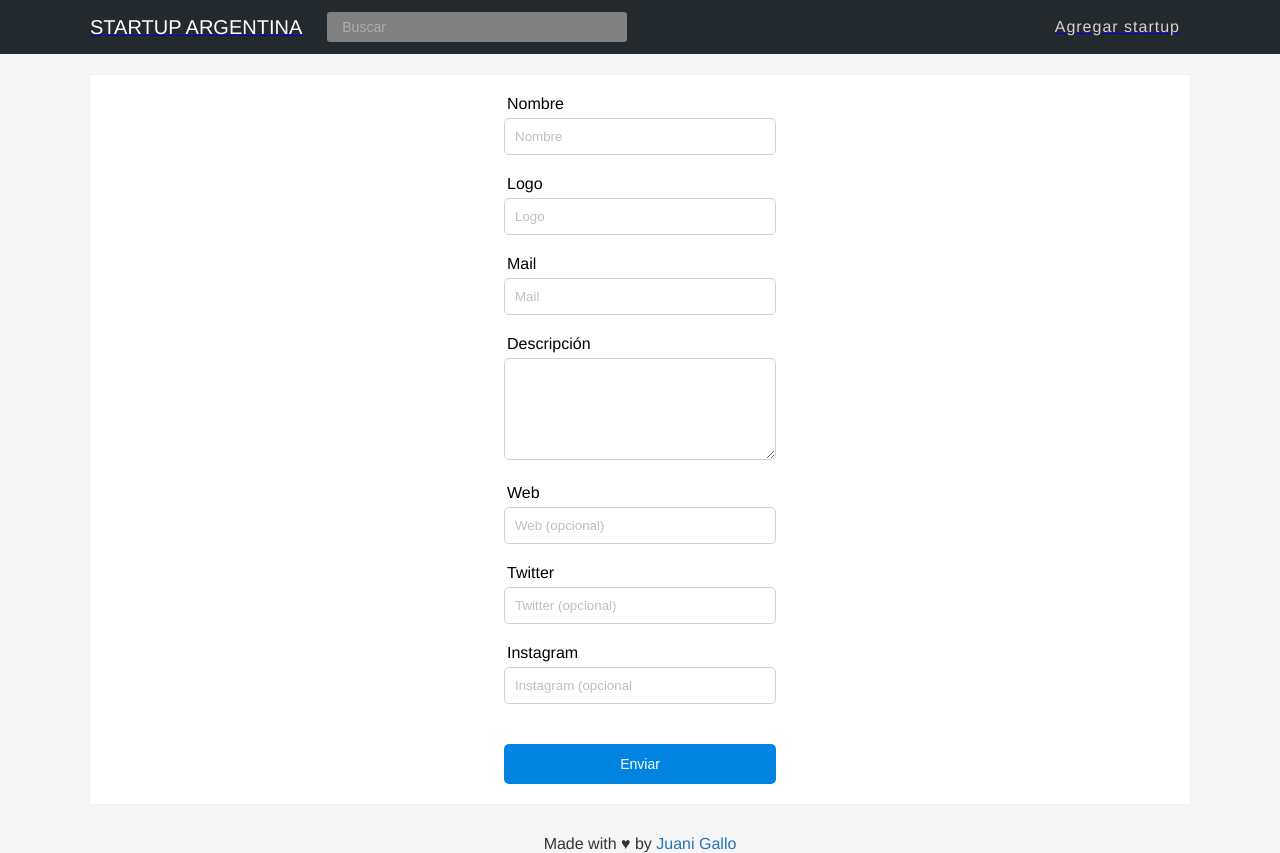
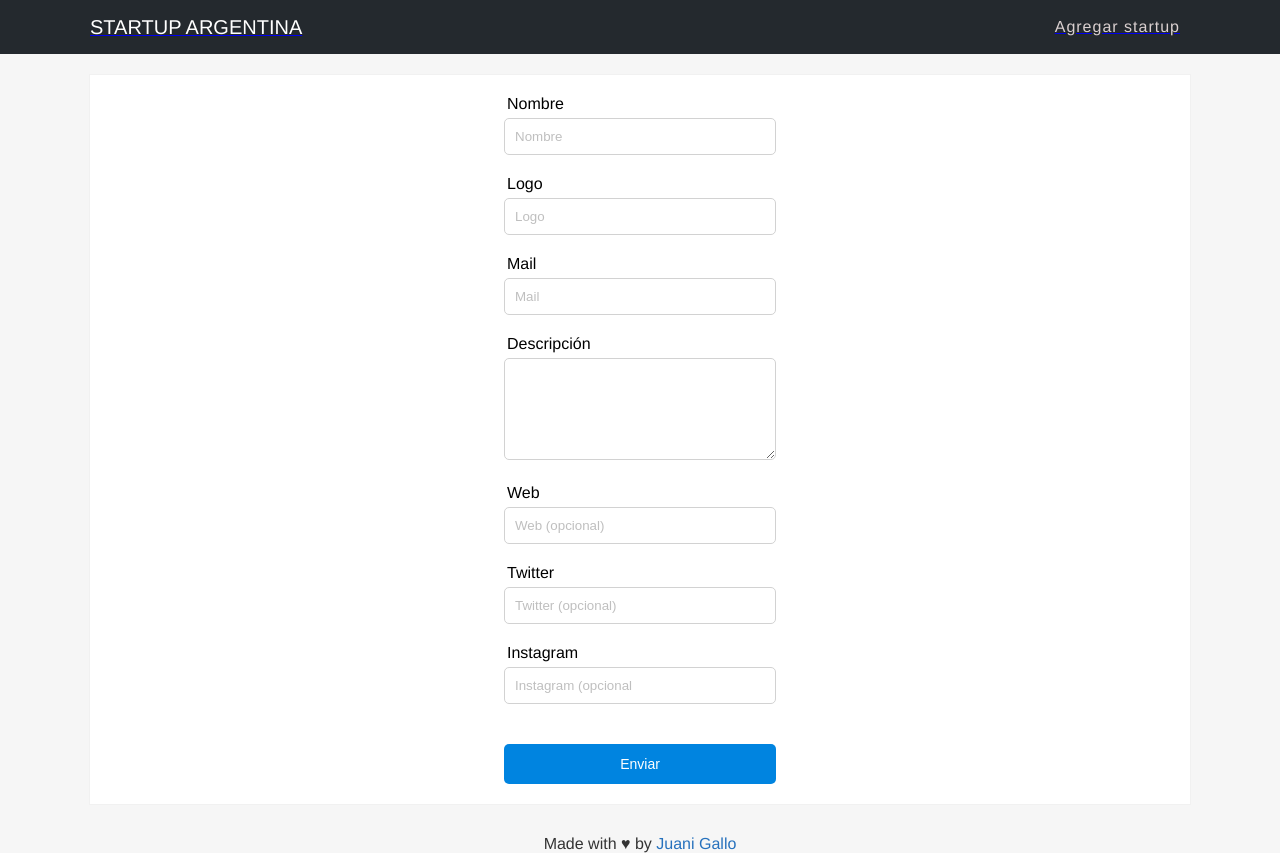
Before and after one commit to J-Gallo/startup-argentina, a Next.js app: page /add in a window 1280 px wide. Built offline with nearby package versions, Linux system fonts and the light colour scheme.

Commit message:
Removing autocomplete from pages that are not index

```diff
--- a/components/Header.js
+++ b/components/Header.js
@@ -20,7 +20,9 @@ class Header extends React.Component {
               <span>STARTUP ARGENTINA</span>
             </Link>
           </div>
-          <Autocomplete onFilterTextInput={this.handleFilter}/>
+          {this.props.autocomplete == "true" &&
+            <Autocomplete onFilterTextInput={this.handleFilter}/>
+          }
           <div className="startup-actions">
             <Link href="/add" as='/agregar'>
               <span>Agregar startup</span>
--- a/pages/index.js
+++ b/pages/index.js
@@ -31,7 +31,7 @@ class Items extends React.Component {
   render() {
     return(
       <div>
-        <Header filterText={this.handleFilter}/>
+        <Header autocomplete="true" filterText={this.handleFilter}/>
         <div className="startup-container">
           {this.props.cards.map((card, i) => {
             const companyUrl = '/startup/' + card.formattedName,
```
